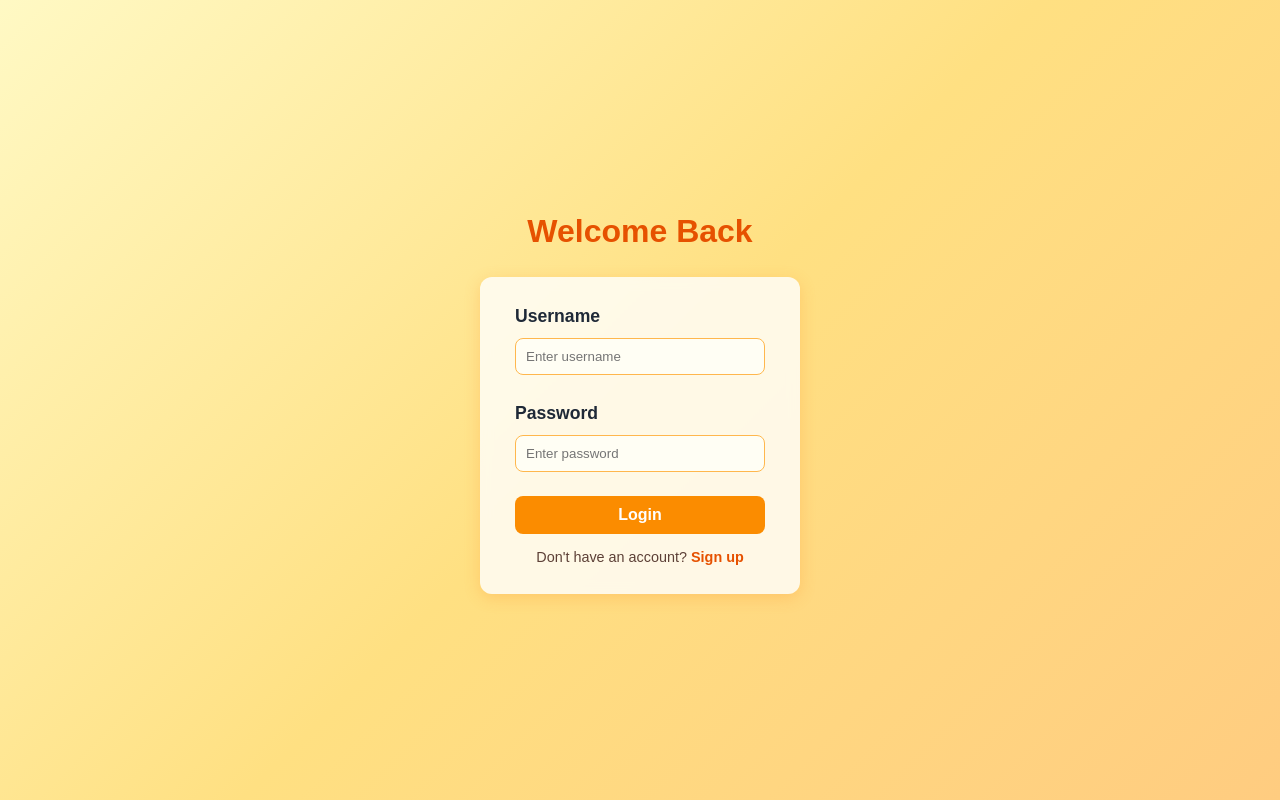
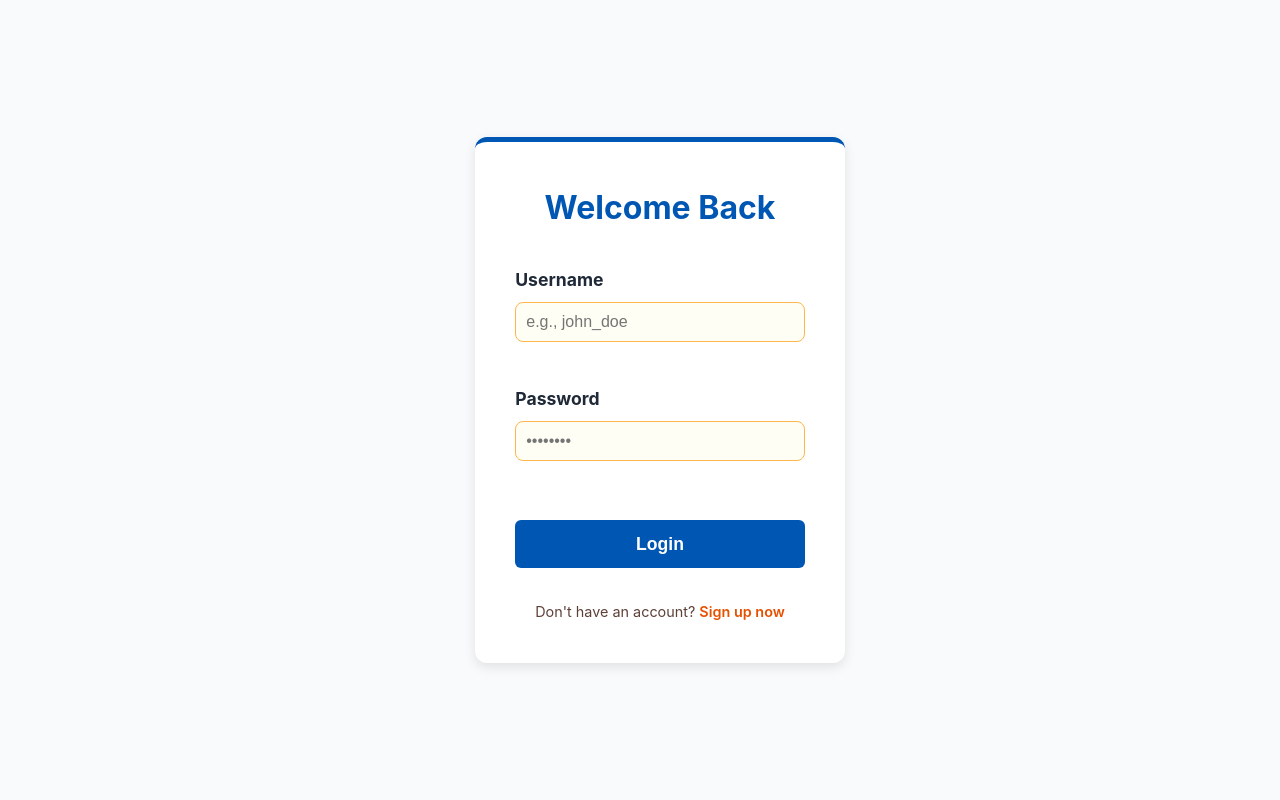
Before and after one commit to Tushar9184/beergame_frontend3, a React (Create React App) app in the folder frontendfinal/: page /login in a window 1280 px wide. Built offline with nearby package versions, Linux system fonts and the light colour scheme.

Commit message:
Frontend ui changes

```diff
--- a/frontendfinal/package.json
+++ b/frontendfinal/package.json
@@ -14,6 +14,7 @@
     "chart.js": "^4.5.1",
     "framer-motion": "^12.23.24",
     "lucide-react": "^0.552.0",
+    "node": "^24.12.0",
     "react": "^19.2.0",
     "react-chartjs-2": "^5.3.1",
     "react-dom": "^19.2.0",
--- a/frontendfinal/src/Components/Hero.jsx
+++ b/frontendfinal/src/Components/Hero.jsx
@@ -1,5 +1,5 @@
 import React from "react";
-
+import beerGameImage from './beergame.png';
 
 export default function Hero() {
   return (
@@ -22,7 +22,8 @@ export default function Hero() {
 
       <div className="hero-right">
         <div className="hero-card">
-        <img src="/assets/beer-illustration.jpg" alt="Beer game preview" />
+        <img src={beerGameImage} alt="Beer game preview" />
+
         </div>
       </div>
     </section>
--- a/frontendfinal/src/pages/SignUpPage.jsx
+++ b/frontendfinal/src/pages/SignUpPage.jsx
@@ -2,7 +2,6 @@ import React, { useState } from "react";
 import { Link, useNavigate } from "react-router-dom";
 import { getOtpFromBackend, registerUser } from "../services/user-service";
 import "../styles.css";
-
 
 export default function SignUpPage() {
   const navigate = useNavigate();
@@ -24,7 +23,8 @@ export default function SignUpPage() {
       alert("✅ OTP sent to your email!");
       setStep(2);
     } catch (err) {
-      alert("❌ Unable to send OTP");
+      const errorMessage = err.response?.data?.message || "❌ Unable to send OTP";
+      alert(errorMessage);
     }
   };
 
@@ -34,83 +34,95 @@ export default function SignUpPage() {
 
     try {
       const res = await registerUser({ username, email, password });
-
       localStorage.setItem("token", res.token);
       localStorage.setItem("username", res.username);
       localStorage.setItem("email", res.email);
-
-      alert("✅ Account created");
+      alert("✅ Account created successfuly!");
       navigate("/");
     } catch (err) {
-      alert("❌ Registration failed");
+      const errorMessage = err.response?.data?.message || "❌ Registration failed";
+      alert(errorMessage);
     }
   };
 
   return (
     <div className="login-container">
+      {/* Removed emojis for a more strictly professional look, added descriptive subtitle */}
       <h1 className="login-title">
-        {step === 1 ? "Create Account 🚀" : "Verify OTP 🔐"}
+        {step === 1 ? "Create Account" : "Verification"}
       </h1>
 
-      {/* STEP 1: SIGNUP FORM */}
       {step === 1 && (
         <form className="login-form" onSubmit={handleSendOtp}>
           <div className="input-group">
-            <label>Username</label>
+            <label htmlFor="signup-username">Username</label>
             <input
+              id="signup-username"
               type="text"
               value={username}
               onChange={(e)=>setUsername(e.target.value)}
-              placeholder="Enter username"
+              placeholder="Choose a username"
               required
             />
           </div>
 
           <div className="input-group">
-            <label>Email</label>
+            <label htmlFor="signup-email">Email Address</label>
             <input
+              id="signup-email"
               type="email"
               value={email}
               onChange={(e)=>setEmail(e.target.value)}
-              placeholder="Enter email"
+              placeholder="name@example.com"
               required
             />
           </div>
 
           <div className="input-group">
-            <label>Password</label>
+            <label htmlFor="signup-password">Password</label>
             <input
+              id="signup-password"
               type="password"
               value={password}
               onChange={(e)=>setPassword(e.target.value)}
-              placeholder="Enter password"
+              placeholder="Create a strong password"
               required
             />
           </div>
 
-          <button className="login-btn" type="submit">Send OTP</button>
+          <button className="login-btn" type="submit">Continue</button>
 
           <p className="signup-text">
-            Already have an account? <Link className="signup-link" to="/login">Login</Link>
+            Already have an account? <Link className="signup-link" to="/login">Log in here</Link>
           </p>
         </form>
       )}
 
-      {/* STEP 2: OTP FORM */}
       {step === 2 && (
         <form className="login-form" onSubmit={handleRegister}>
+           <p style={{color: 'var(--text-light)', marginBottom: '1rem'}}>
+             We've sent a verification code to {email}
+           </p>
           <div className="input-group">
-            <label>Enter OTP</label>
+            <label htmlFor="otp-input">Enter OTP Code</label>
             <input
+              id="otp-input"
               type="text"
+              maxLength="6"
+              style={{letterSpacing: '4px', textAlign: 'center', fontSize: '1.2rem'}}
               value={enteredOtp}
               onChange={(e)=>setEnteredOtp(e.target.value)}
-              placeholder="Enter OTP"
+              placeholder="• • • • • •"
               required
             />
           </div>
 
-          <button className="login-btn" type="submit">Verify & Register</button>
+          <button className="login-btn" type="submit">Complete Registration</button>
+
+          {/* Option to go back if email was wrong */}
+          <p className="signup-text">
+            Wrong email? <span className="signup-link" style={{cursor:'pointer'}} onClick={() => setStep(1)}>Go back</span>
+          </p>
         </form>
       )}
     </div>
--- a/frontendfinal/src/pages/loginPage.jsx
+++ b/frontendfinal/src/pages/loginPage.jsx
@@ -5,50 +5,49 @@ import "../styles.css";
 
 export default function LoginPage() {
   const navigate = useNavigate();
-
   const [username, setUsername] = useState('');
   const [password, setPassword] = useState('');
 
   const handleSubmit = async (e) => {
     e.preventDefault();
-
     try {
       const data = await loginUser({ username, password });
-
-      // Save login info
       localStorage.setItem("token", data.token);
       localStorage.setItem("username", data.username);
-
       navigate('/');
     } catch (err) {
       console.log(err);
-      alert("Invalid username or password");
+      const errorMessage = err.response?.data?.message || "Invalid username or password";
+      alert(errorMessage);
     }
   };
 
   return (
+    // The body styles in CSS will center this container
     <div className="login-container">
       <h1 className="login-title">Welcome Back</h1>
 
       <form className="login-form" onSubmit={handleSubmit}>
         <div className="input-group">
-          <label>Username</label>
+          <label htmlFor="login-username">Username</label>
           <input
+            id="login-username"
             type="text"
             value={username}
             onChange={(e)=>setUsername(e.target.value)}
-            placeholder="Enter username"
+            placeholder="e.g., john_doe"
             required
           />
         </div>
 
         <div className="input-group">
-          <label>Password</label>
+          <label htmlFor="login-password">Password</label>
           <input
+            id="login-password"
             type="password"
             value={password}
             onChange={(e)=>setPassword(e.target.value)}
-            placeholder="Enter password"
+            placeholder="••••••••"
             required
           />
         </div>
@@ -56,7 +55,7 @@ export default function LoginPage() {
         <button className="login-btn" type="submit">Login</button>
 
         <p className="signup-text">
-          Don't have an account? <Link className="signup-link" to="/sign">Sign up</Link>
+          Don't have an account? <Link className="signup-link" to="/sign">Sign up now</Link>
         </p>
       </form>
     </div>
--- a/frontendfinal/src/services/user-service.jsx
+++ b/frontendfinal/src/services/user-service.jsx
@@ -1,9 +1,6 @@
 // src/services/user-service.js
 import { myAxios } from "./Helper";
 
-/* ============================================================
-   AUTH SECTION
-   ============================================================ */
 
 export const loginUser = async (userData) => {
   const res = await myAxios.post("/auth/login", userData);
--- a/frontendfinal/src/styles.css
+++ b/frontendfinal/src/styles.css
@@ -1,7 +1,7 @@
 :root {
     --container: 1100px;
-    --accent: #ffb703; /* Beer gold accent */
-    --accent-dark: #fb8500;
+    --accent:  blue; /* Beer gold accent */
+    --accent-dark: rgba(0, 76, 255, 0.852);
     --background: #fdfcf8;
     --muted: #555;
     --text: #222;
@@ -78,7 +78,7 @@
 }
 
 .nav-links a:hover {
-  color: #0077cc;
+  color: black;
 }
 
 /* ACTION BUTTONS (Login + Create Game) */
@@ -208,7 +208,7 @@
 
   /* FEATURES */
   .benefits-section {
-    background-color:  #fa8303db; /* dark navy background */
+    background-color:  blue; /* dark navy background */
     color: #fff;
     text-align: center;
     padding: 5rem 2rem;
@@ -330,78 +330,135 @@
     }
   }
   /* background and center form */
-.login-container {
+@import url('https://fonts.googleapis.com/css2?family=Roboto:wght@400;500;700&display=swap');
+
+/* Global Reset & Variables */
+:root {
+  --primary-blue: #0056b3;    /* Deep professional blue */
+  --secondary-blue: #004494;  /* Darker blue for hover states */
+  --light-bg: #f0f2f5;        /* Very light gray-blue background */
+  --white: #ffffff;
+  --text-dark: #333333;       /* Soft black for text */
+  --text-light: #666666;      /* Gray for secondary text */
+  --border-color: #dfe1e5;    /* Subtle border gray */
+  --shadow: 0 4px 12px rgba(0, 0, 0, 0.1); /* Soft shadow for depth */
+}
+
+* {
+  margin: 0;
+  padding: 0;
+  box-sizing: border-box;
+}
+
+body {
+  font-family: 'Roboto', sans-serif;
+  background-color: var(--light-bg);
   height: 100vh;
   display: flex;
-  flex-direction: column;
   justify-content: center;
   align-items: center;
-  background: linear-gradient(135deg, #fff9c4, #ffe082, #ffcc80);
-  font-family: "Poppins", sans-serif;
+}
+
+/* Main Form Container */
+.login-container {
+  background-color: var(--white);
+  padding: 2.5rem;
+  border-radius: 12px;
+  box-shadow: var(--shadow);
+  width: 100%;
+  max-width: 450px; /* Ensures it doesn't get too wide on big screens */
+  margin: 20px;
+  text-align: center;
+  border-top: 5px solid var(--primary-blue); /* Professional blue accent bar on top */
 }
 
 /* Title */
 .login-title {
-  margin-bottom: 20px;
-  color: #e65100;
+  color: var(--primary-blue);
   font-size: 2rem;
   font-weight: 700;
-}
-
-/* Form styling */
+  margin-bottom: 2rem;
+}
+
+/* Form Structure */
 .login-form {
-  background: #ffffffcc;
-  padding: 25px 35px;
-  border-radius: 12px;
-  backdrop-filter: blur(6px);
-  box-shadow: 0 4px 15px rgba(255, 153, 51, 0.3);
-  width: 320px;
-}
-
-/* Input groups */
+  display: flex;
+  flex-direction: column;
+  gap: 1.2rem; /* Spacing between form elements */
+}
+
+/* Input Groups */
 .input-group {
-  margin-bottom: 15px;
+  text-align: left;
   display: flex;
   flex-direction: column;
 }
 
 .input-group label {
-  margin-bottom: 6px;
+  font-size: 0.9rem;
+  font-weight: 500;
+  color: var(--text-dark);
+  margin-bottom: 0.5rem;
+}
+
+/* Inputs */
+.input-group input {
+  padding: 0.75rem 1rem;
+  border: 1px solid var(--border-color);
+  border-radius: 6px;
+  font-size: 1rem;
+  color: var(--text-dark);
+  transition: all 0.3s ease;
+  background-color: #fbfbfb; /* Slightly off-white input bg */
+}
+
+/* Input Focus State - The Professional Blue Glow */
+.input-group input:focus {
+  outline: none;
+  border-color: var(--primary-blue);
+  box-shadow: 0 0 0 3px rgba(0, 86, 179, 0.2); /* Blue glow ring */
+  background-color: var(--white);
+}
+
+/* Primary Button */
+.login-btn {
+  margin-top: 1rem;
+  padding: 0.85rem;
+  background-color: var(--primary-blue);
+  color: var(--white);
+  border: none;
+  border-radius: 6px;
+  font-size: 1.1rem;
   font-weight: 600;
-  color: #e65100;
-}
-
-.input-group input {
-  padding: 10px;
-  border: 1px solid #ffb74d;
-  border-radius: 8px;
-  outline: none;
-  transition: 0.2s;
-  background: #fffef4;
-}
-
-.input-group input:focus {
-  border-color: #fb8c00;
-  box-shadow: 0 0 6px rgba(251, 140, 0, 0.5);
-}
-
-/* Button */
-.login-btn {
-  width: 100%;
-  padding: 10px;
-  border: none;
-  background: #fb8c00;
-  color: white;
-  font-size: 1rem;
-  font-weight: bold;
-  border-radius: 8px;
   cursor: pointer;
-  transition: 0.2s;
+  transition: background-color 0.3s ease, transform 0.1s ease;
 }
 
 .login-btn:hover {
-  background: #ef6c00;
-  transform: scale(1.03);
+  background-color: var(--secondary-blue);
+}
+
+.login-btn:active {
+  transform: scale(0.98); /* Slight press effect */
+}
+
+/* Bottom Switch Text */
+.signup-text {
+  margin-top: 1.5rem;
+  font-size: 0.95rem;
+  color: var(--text-light);
+}
+
+.signup-link {
+  color: var(--primary-blue);
+  font-weight: 600;
+  text-decoration: none;
+  transition: color 0.2s ease;
+}
+
+.signup-link:hover {
+  color: var(--secondary-blue);
+  text-decoration: underline;
 }
 
 /* Signup text */
@@ -413,7 +470,7 @@
 }
 
 .signup-link {
-  color: #e65100;
+  color: blue;
   font-weight: 600;
   text-decoration: none;
 }
@@ -430,7 +487,7 @@
 .dashboard-h1 {
   font-size: 2.8rem;
   font-weight: 700;
-  color: #e9a400; /* soft beer-yellow tone */
+  color: blue; /* soft beer-yellow tone */
   margin-bottom: 8px;
 }
 
@@ -492,7 +549,7 @@
 .flow-title {
   font-size: 1.4rem;
   font-weight: 600;
-  color: #e7a400;
+  color: blue;
   margin-bottom: 15px;
 }
 
```
Also changed, not shown: 2 other files (tests, documents, lock files or other folders).
